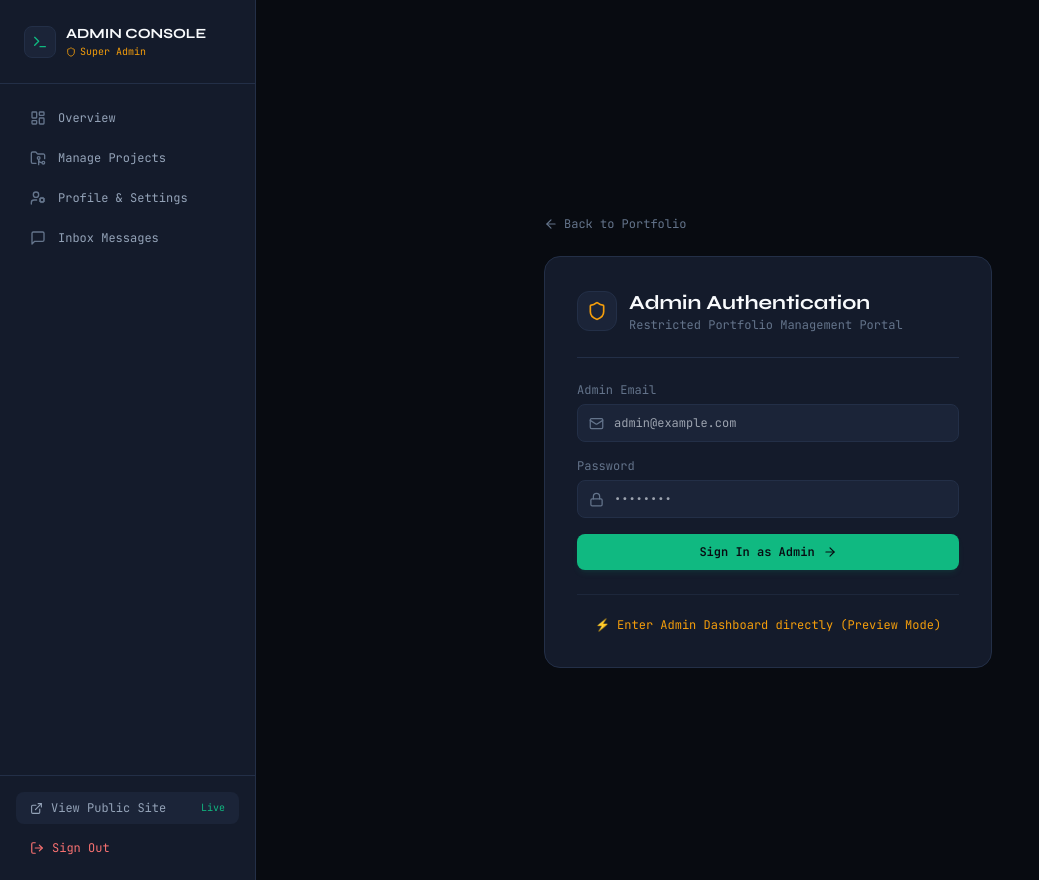
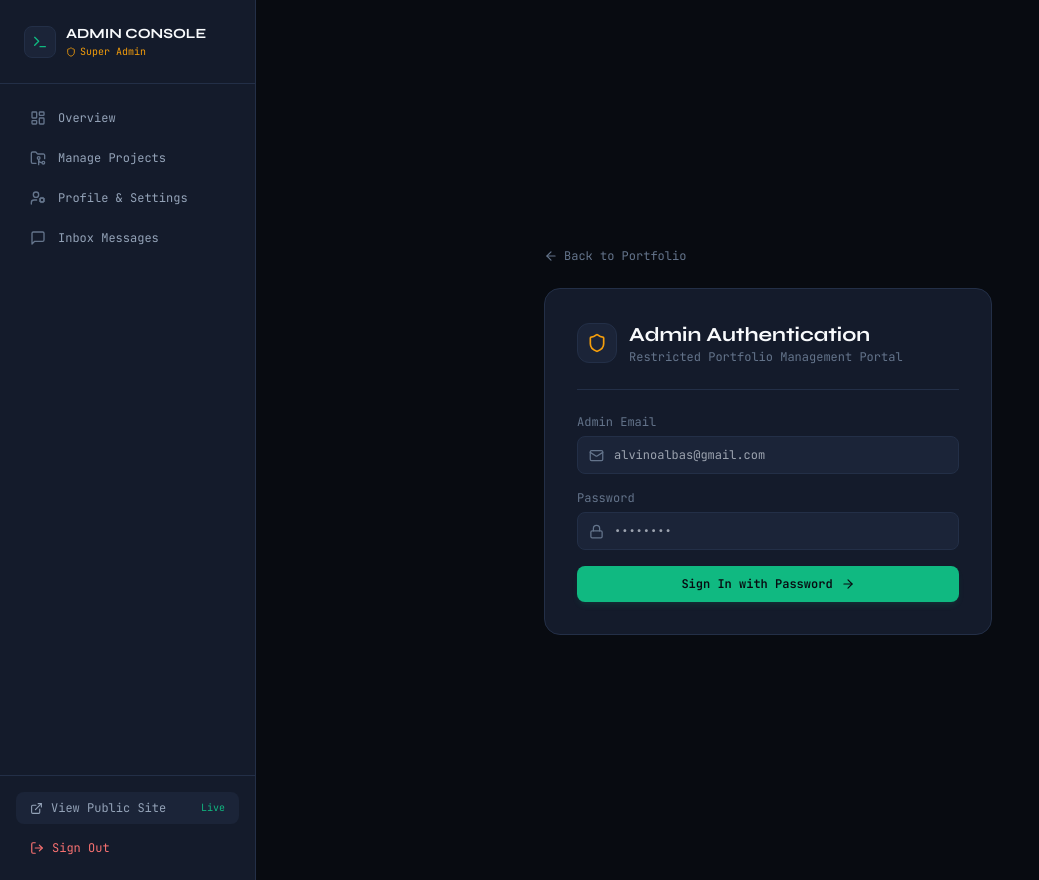
Before and after one commit to herplagi/pinoporto, a Next.js app: page /admin/login in a window 1280 px wide. Shown: the whole page, without its empty margins (0-1039 px from the left). Built offline with nearby package versions, Linux system fonts and the light colour scheme.

Commit message:
security: remove preview mode bypass and enforce strict Supabase password authentication

```diff
--- a/src/app/admin/login/page.tsx
+++ b/src/app/admin/login/page.tsx
@@ -3,7 +3,7 @@
 import React, { useState } from 'react';
 import Link from 'next/link';
 import { useRouter } from 'next/navigation';
-import { Shield, Lock, Mail, ArrowLeft, AlertCircle, ArrowRight, CheckCircle2 } from 'lucide-react';
+import { Shield, Lock, Mail, ArrowLeft, AlertCircle, ArrowRight } from 'lucide-react';
 import { createClient } from '@/lib/supabase/client';
 
 export default function AdminLoginPage() {
@@ -11,28 +11,12 @@ export default function AdminLoginPage() {
   const [password, setPassword] = useState('');
   const [loading, setLoading] = useState(false);
   const [errorMsg, setErrorMsg] = useState<string | null>(null);
-  const [infoMsg, setInfoMsg] = useState<string | null>(null);
   const router = useRouter();
 
   const handleLogin = async (e: React.FormEvent) => {
     e.preventDefault();
     setLoading(true);
     setErrorMsg(null);
-    setInfoMsg(null);
-
-    const supabaseUrl = process.env.NEXT_PUBLIC_SUPABASE_URL;
-    const isMock = !supabaseUrl || supabaseUrl.includes('placeholder');
-
-    if (isMock) {
-      // Local demo mode simulation
-      setTimeout(() => {
-        setLoading(false);
-        // Set local session cookie or storage for preview
-        localStorage.setItem('admin_authenticated', 'true');
-        router.push('/admin/dashboard');
-      }, 600);
-      return;
-    }
 
     try {
       const supabase = createClient();
@@ -49,14 +33,9 @@ export default function AdminLoginPage() {
         router.push('/admin/dashboard');
       }
     } catch (err: any) {
-      setErrorMsg(err.message || 'Authentication failed');
+      setErrorMsg(err.message || 'Authentication failed. Check your credentials.');
       setLoading(false);
     }
-  };
-
-  const handleDemoAccess = () => {
-    localStorage.setItem('admin_authenticated', 'true');
-    router.push('/admin/dashboard');
   };
 
   return (
@@ -95,13 +74,6 @@ export default function AdminLoginPage() {
             </div>
           )}
 
-          {infoMsg && (
-            <div className="mb-4 p-3 rounded-lg bg-emerald-500/10 border border-emerald-500/20 text-emerald-400 text-xs font-mono flex items-center gap-2">
-              <CheckCircle2 size={14} className="shrink-0" />
-              <span>{infoMsg}</span>
-            </div>
-          )}
-
           <form onSubmit={handleLogin} className="space-y-4">
             <div className="space-y-1.5">
               <label className="block text-xs font-mono text-text-muted">
@@ -114,7 +86,7 @@ export default function AdminLoginPage() {
                   required
                   value={email}
                   onChange={(e) => setEmail(e.target.value)}
-                  placeholder="admin@example.com"
+                  placeholder="alvinoalbas@gmail.com"
                   className="w-full pl-9 pr-3 py-2.5 rounded-lg bg-surface-hover border border-surface-border text-xs font-mono text-text-primary focus:outline-none focus:border-brand-emerald transition-colors"
                 />
               </div>
@@ -146,22 +118,12 @@ export default function AdminLoginPage() {
                 <span>Authenticating with Supabase...</span>
               ) : (
                 <>
-                  <span>Sign In as Admin</span>
+                  <span>Sign In with Password</span>
                   <ArrowRight size={14} />
                 </>
               )}
             </button>
           </form>
-
-          {/* Quick Demo Preview shortcut for instant local test */}
-          <div className="mt-6 pt-4 border-t border-surface-border/60 text-center">
-            <button
-              onClick={handleDemoAccess}
-              className="text-xs font-mono text-brand-amber hover:underline inline-flex items-center gap-1"
-            >
-              <span>⚡ Enter Admin Dashboard directly (Preview Mode)</span>
-            </button>
-          </div>
         </div>
       </div>
     </div>
```
